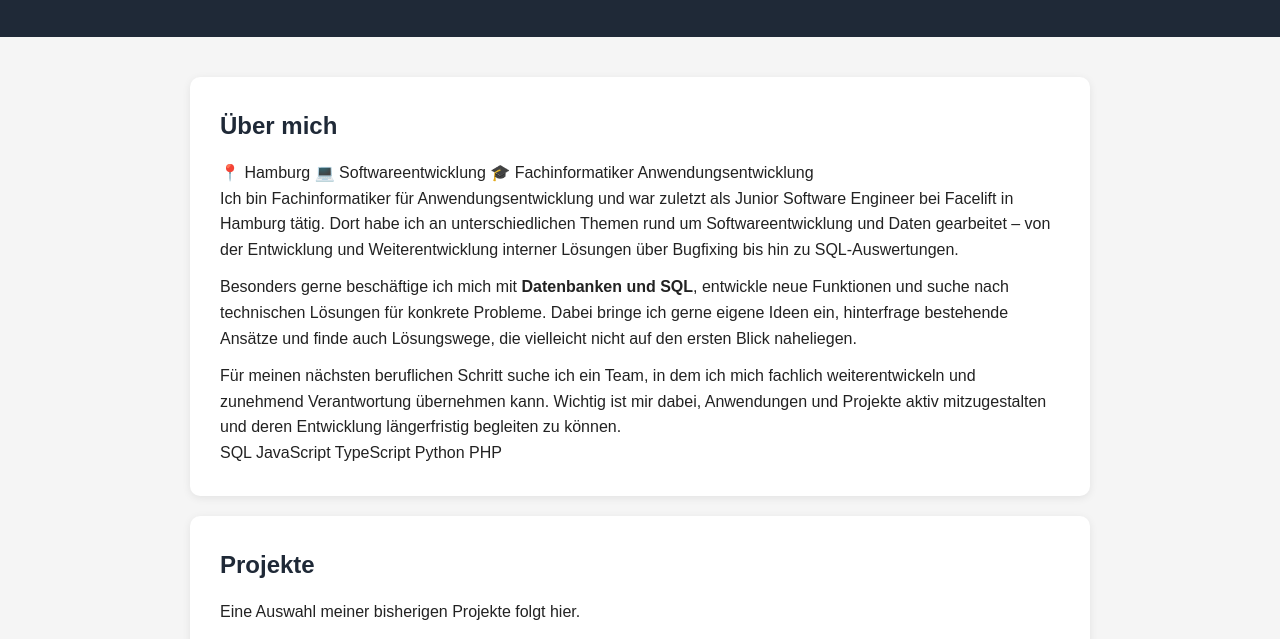
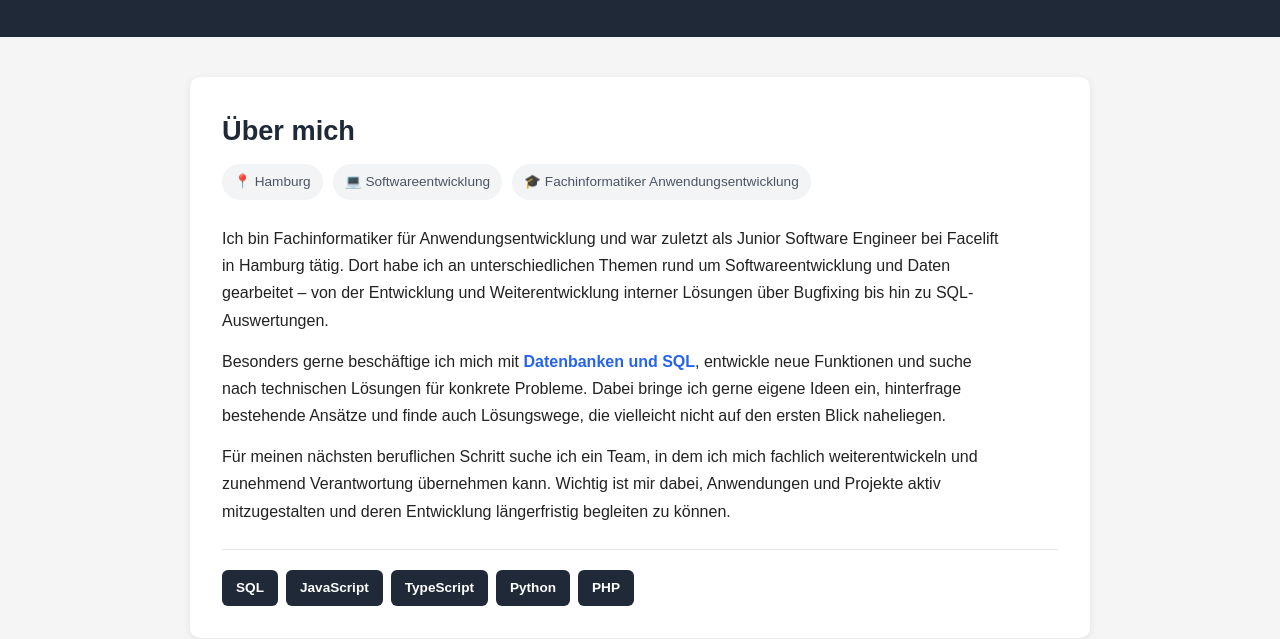
Before and after one commit to 53rj/53rj.github.io, a plain HTML site: page index.html in a window 1280 px wide. Shown: the part 163-802 px from the top of the page. Drawn offline with Linux system fonts and the light colour scheme.

Commit message:
Refactor CSS for about section and styles

```diff
--- a/style.css
+++ b/style.css
@@ -60,32 +60,67 @@ section p {
     margin-bottom: 10px;
 }
 
-/* About */
+/* Über mich */
+
+#about {
+    padding: 32px;
+}
+
+#about h2 {
+    font-size: 1.7rem;
+    margin-bottom: 12px;
+}
+
+/* Fakten direkt unter der Überschrift */
+
+.about-facts {
+    display: flex;
+    flex-wrap: wrap;
+    gap: 10px;
+    margin-bottom: 25px;
+}
+
+.about-facts span {
+    padding: 7px 12px;
+    background-color: #f3f4f6;
+    border-radius: 20px;
+    font-size: 0.85rem;
+    color: #4b5563;
+}
+
+/* Text */
 
 .about-content {
-    display: flex;
-    flex-direction: column;
-    gap: 12px;
+    max-width: 780px;
 }
 
 .about-content p {
-    margin: 0;
+    margin-bottom: 14px;
+    line-height: 1.7;
 }
 
-.skills {
+.about-content strong {
+    color: #2563eb;
+}
+
+/* Technologien */
+
+.about-skills {
     display: flex;
     flex-wrap: wrap;
     gap: 8px;
-    margin-top: 20px;
+    margin-top: 24px;
+    padding-top: 20px;
+    border-top: 1px solid #e5e7eb;
 }
 
-.skills span {
-    padding: 6px 12px;
-    background-color: #f3f4f6;
-    border-radius: 20px;
-    font-size: 0.9rem;
+.about-skills span {
+    padding: 7px 14px;
+    background-color: #1f2937;
+    color: white;
+    border-radius: 6px;
+    font-size: 0.85rem;
     font-weight: bold;
-    color: #1f2937;
 }
 
 /* Dokumente */
@@ -231,6 +266,22 @@ footer {
         gap: 10px;
     }
 
+        #about {
+        padding: 22px;
+    }
+
+    .about-facts {
+        gap: 7px;
+    }
+
+    .about-facts span {
+        font-size: 0.8rem;
+    }
+
+    .about-content {
+        font-size: 0.95rem;
+    }
+
     .document-item a {
         width: 100%;
         text-align: center;
```
